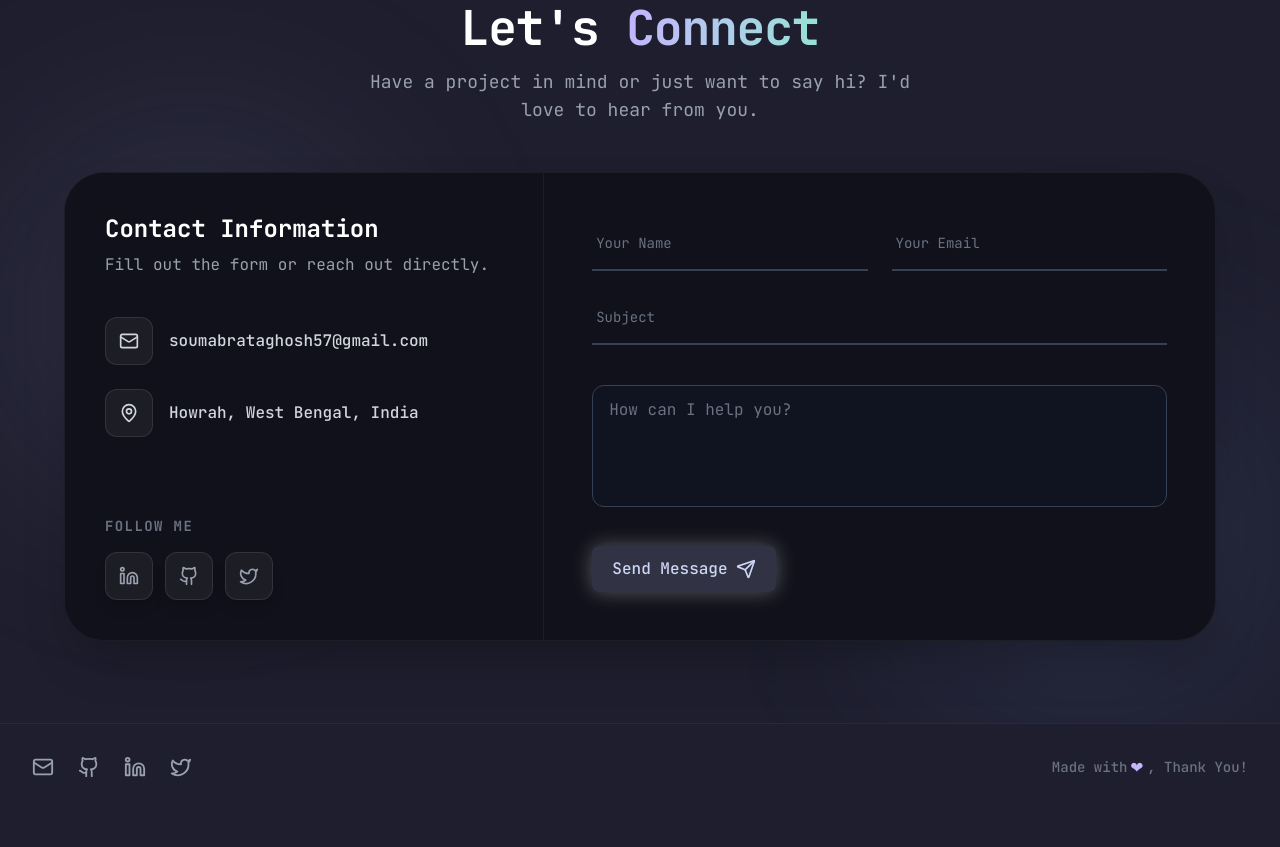
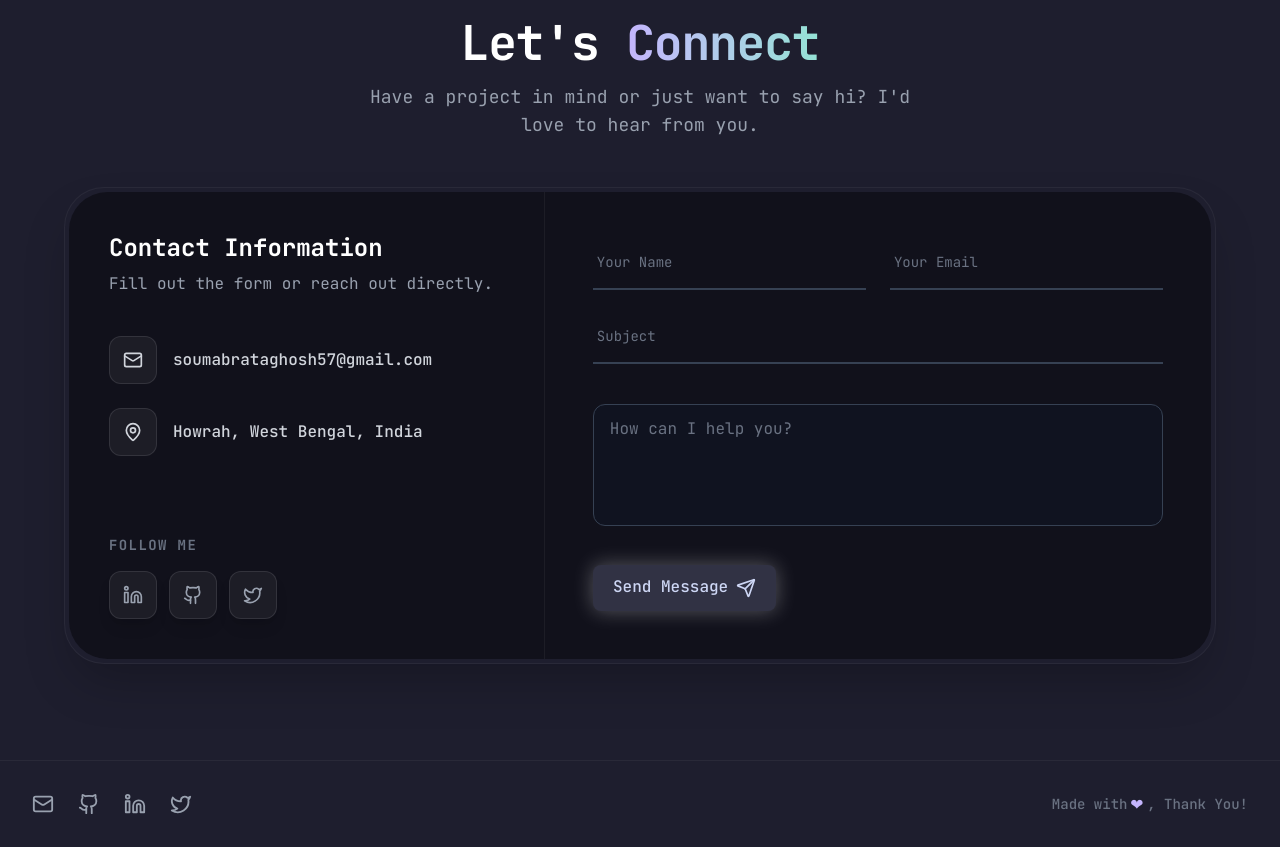
Before and after one commit to Souma061/portfolio-Website, a React (Vite) app: page / in a window 1280 px wide. Shown: the part 4340-5187 px from the top of the page. Before the commit the page ends 5150 px from the top, so only its background shows below. Built offline with nearby package versions, Linux system fonts and the light colour scheme.

Commit message:
Improvements in Contact Form

```diff
--- a/src/components/Contact.jsx
+++ b/src/components/Contact.jsx
@@ -72,13 +72,8 @@ export default function Contact() {
   };
 
   return (
-    <section id="contact" className="relative py-20 min-h-screen flex items-center justify-center overflow-hidden">
-
-      {/* Background Decor */}
-      <div className="absolute top-0 left-0 w-full h-full pointer-events-none z-0">
-        <div className="absolute top-1/4 left-0 w-96 h-96 bg-purple/10 rounded-full blur-[100px]" />
-        <div className="absolute bottom-0 right-0 w-96 h-96 bg-blue/10 rounded-full blur-[100px]" />
-      </div>
+    <section id="contact" className="py-24 bg-base relative overflow-hidden">
+      <div className="absolute inset-0 bg-grid-white/[0.02] bg-[size:50px_50px pointer-events-none]"></div>
 
       <div className="container mx-auto px-4 z-10">
 
@@ -92,15 +87,13 @@ export default function Contact() {
           </p>
         </div>
 
-        {/* Unified Solid Panel */}
-        <div
-          className="max-w-6xl mx-auto rounded-[2.5rem] overflow-hidden bg-[#11111b] border border-white/5 shadow-2xl flex flex-col md:flex-row"
-          data-aos="fade-up"
-          data-aos-delay="200"
-        >
+        {/* Unified Solid Panel with Skills-like Double Layer */}
+        <div className="max-w-6xl mx-auto" data-aos="fade-up" data-aos-delay="200">
+          <div className="bg-[#1e1e2e] rounded-[2.5rem] p-1 border border-white/5 shadow-2xl">
+            <div className="bg-[#11111b] rounded-[2.4rem] overflow-hidden flex flex-col md:flex-row">
 
               {/* Left Side: Contact Info & Decor */}
-          <div className="md:w-5/12 bg-[#11111b] p-10 flex flex-col justify-between relative overflow-hidden border-b md:border-b-0 md:border-r border-white/5">
+              <div className="md:w-5/12 p-10 flex flex-col justify-between relative overflow-hidden border-b md:border-b-0 md:border-r border-white/5">
 
                 {/* Overlay Patterns */}
                 <div className="absolute inset-0 opacity-20 bg-[radial-gradient(circle_at_top_right,_var(--tw-gradient-stops))] from-surface0 via-transparent to-transparent" />
@@ -244,6 +237,8 @@ export default function Contact() {
               </div>
             </div>
           </div>
+        </div>
+      </div>
     </section>
   );
 }
--- a/src/components/Navbar.jsx
+++ b/src/components/Navbar.jsx
@@ -22,7 +22,28 @@ export default function Navbar() {
   };
 
   useEffect(() => {
-    const handleScrollEvent = () => {
+    const throttle = (func, limit) => {
+      let lastFunc;
+      let lastRan;
+      return function () {
+        const context = this;
+        const args = arguments;
+        if (!lastRan) {
+          func.apply(context, args);
+          lastRan = Date.now();
+        } else {
+          clearTimeout(lastFunc);
+          lastFunc = setTimeout(function () {
+            if ((Date.now() - lastRan) >= limit) {
+              func.apply(context, args);
+              lastRan = Date.now();
+            }
+          }, limit - (Date.now() - lastRan));
+        }
+      }
+    }
+
+    const handleScrollEvent = throttle(() => {
       const sections = ['home', 'about', 'skills', 'projects', 'contact'];
       for (const section of sections) {
         const element = document.querySelector(`#${section}`);
@@ -34,7 +55,7 @@ export default function Navbar() {
           }
         }
       }
-    };
+    }, 100);
 
     window.addEventListener('scroll', handleScrollEvent);
     return () => window.removeEventListener('scroll', handleScrollEvent);
```
Lines whose indentation alone changed are shown as unchanged.
